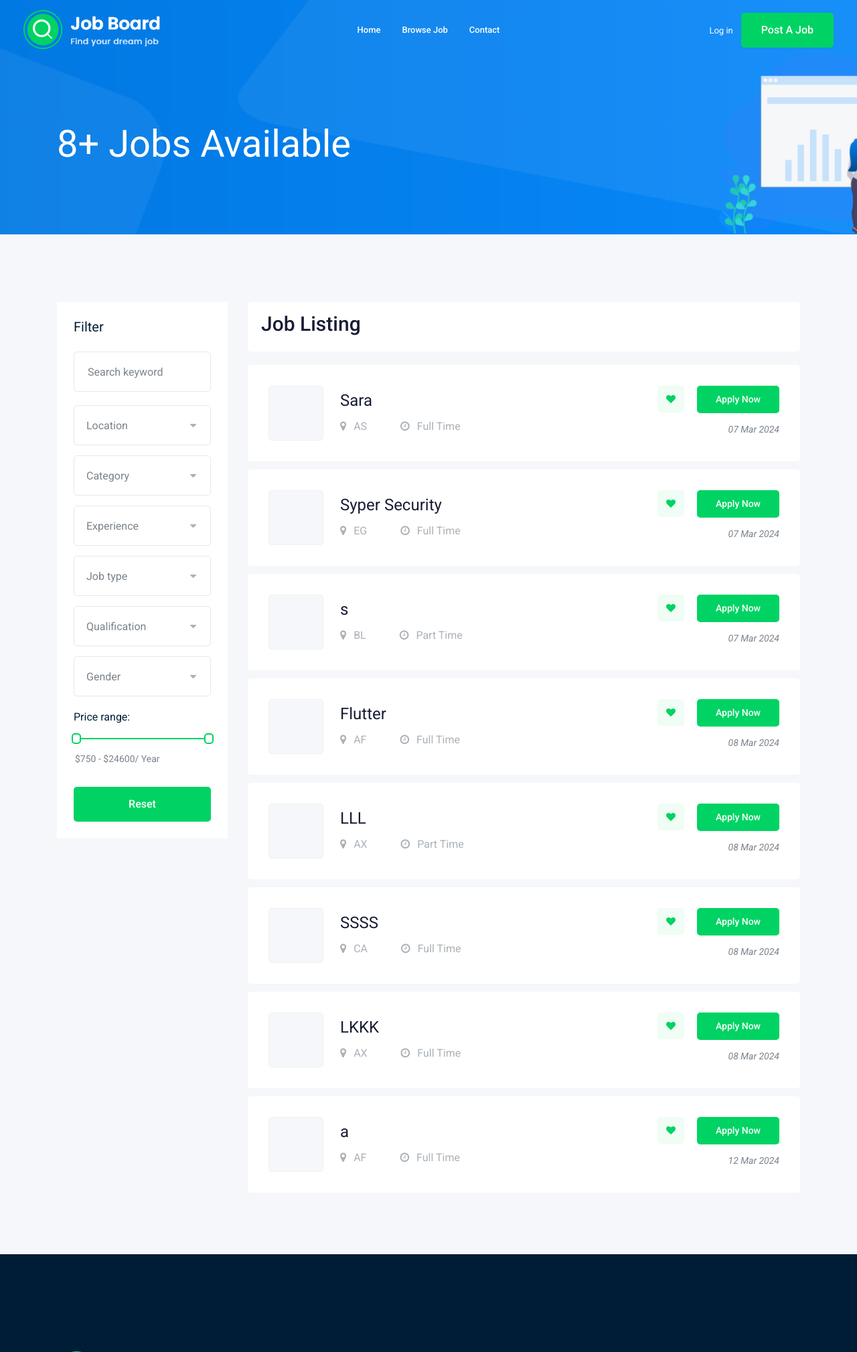
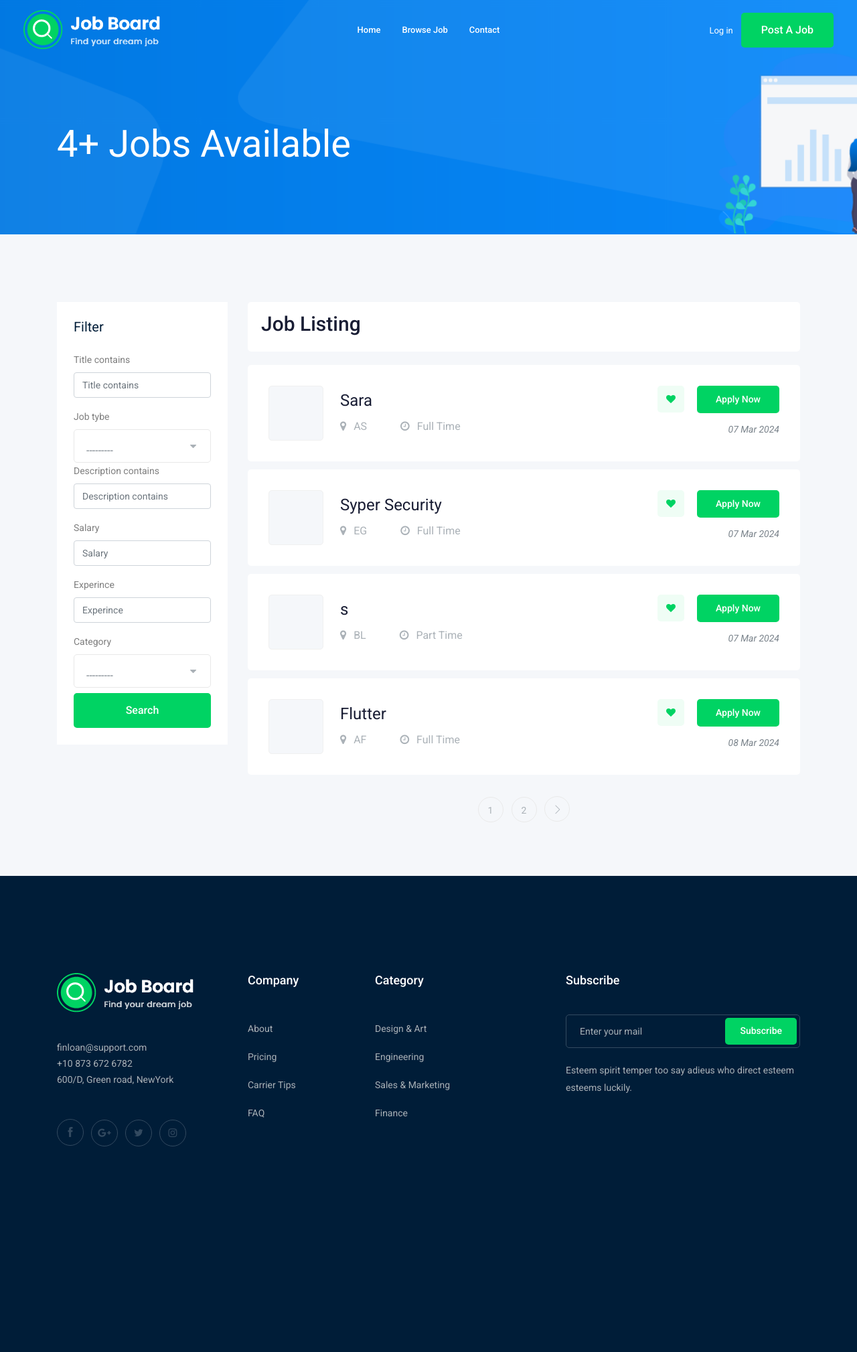
Before and after one commit to YahyaAhmed20/Job_Board_w, a Django app: page /jobs/ in a window 1280 px wide. Shown: the top 2019 px of the page at 67% size. After the commit the page ends 1712 px from the top, so only its background shows below. Run offline with Django 5.2, Linux system fonts and the light colour scheme; data comes from the database, SQL or seed files in the repository; both versions use the stored data as it was after the commit; some libraries are stand-ins or nearby versions.

Commit message:
First added Category class and make a filters in job_list

```diff
--- a/job/admin.py
+++ b/job/admin.py
@@ -1,5 +1,6 @@
 from django.contrib import admin
-from .models import Job,Apply
+from .models import Job,Apply,Category
 # Register your models here.
 admin.site.register(Job)
 admin.site.register(Apply)
+admin.site.register(Category)
--- /dev/null
+++ b/job/filters.py
@@ -0,0 +1,10 @@
+import django_filters
+from .models import Job
+class JobFilter(django_filters.FilterSet):
+    title=django_filters.CharFilter(lookup_expr='icontains')
+    description=django_filters.CharFilter(lookup_expr='icontains')
+    class Meta:
+        model = Job
+        fields = '__all__'
+
+        exclude=['owner','image','Vacancy','slug','published_at','country']
--- a/job/models.py
+++ b/job/models.py
@@ -25,8 +25,11 @@ class Job(models.Model):
     description=models.TextField(max_length=10000)
     published_at=models.DateTimeField(auto_now=True)
     Vacancy=models.IntegerField(default=1)
+
     salary=models.IntegerField(default=0)
     experince=models.IntegerField(default=1)
+    #category
+    category = models.ForeignKey('Category',on_delete=models.CASCADE)
     image=models.ImageField(upload_to=image_upload)
     slug=models.SlugField(blank=True,null=True)
 
@@ -37,6 +40,12 @@ class Job(models.Model):
     def __str__(self):
         return self.title
 # متنساش لما user يبقه عامل signin ميظهرلوش غير apply
+class Category(models.Model):
+    name=models.CharField(max_length=25)
+
+    def __str__(self):
+        return self.name
+
 
 # متنساش الترجمه
 class Apply(models.Model):
--- a/job/templates/job/job_list.html
+++ b/job/templates/job/job_list.html
@@ -1,5 +1,6 @@
 {% extends 'base.html' %}
     <!-- bradcam_area  -->
+    {% load bootstrap4 %}
 
     {% block body %}
 
@@ -47,79 +48,14 @@
                     <div class="job_filter white-bg">
                         <div class="form_inner white-bg">
                             <h3>Filter</h3>
-                            <form action="#">
-                                <div class="row">
-                                    <div class="col-lg-12">
-                                        <div class="single_field">
-                                            <input type="text" placeholder="Search keyword">
-                                        </div>
-                                    </div>
-                                    <div class="col-lg-12">
-                                        <div class="single_field">
-                                            <select class="wide">
-                                                <option data-display="Location">Location</option>
-                                                <option value="1">Rangpur</option>
-                                                <option value="2">Dhaka </option>
-                                            </select>
-                                        </div>
-                                    </div>
-                                    <div class="col-lg-12">
-                                        <div class="single_field">
-                                            <select class="wide">
-                                                <option data-display="Category">Category</option>
-                                                <option value="1">Category 1</option>
-                                                <option value="2">Category 2 </option>
-                                            </select>
-                                        </div>
-                                    </div>
-                                    <div class="col-lg-12">
-                                        <div class="single_field">
-                                            <select class="wide">
-                                                <option data-display="Experience">Experience</option>
-                                                <option value="1">Experience 1</option>
-                                                <option value="2">Experience 2 </option>
-                                            </select>
-                                        </div>
-                                    </div>
-                                    <div class="col-lg-12">
-                                        <div class="single_field">
-                                            <select class="wide">
-                                                <option data-display="Job type">Job type</option>
-                                                <option value="1">full time 1</option>
-                                                <option value="2">part time 2 </option>
-                                            </select>
-                                        </div>
-                                    </div>
-                                    <div class="col-lg-12">
-                                        <div class="single_field">
-                                            <select class="wide">
-                                                <option data-display="Qualification">Qualification</option>
-                                                <option value="1">Qualification 1</option>
-                                                <option value="2">Qualification 2</option>
-                                            </select>
-                                        </div>
-                                    </div>
-                                    <div class="col-lg-12">
-                                        <div class="single_field">
-                                            <select class="wide">
-                                                <option data-display="Gender">Gender</option>
-                                                <option value="1">male</option>
-                                                <option value="2">female</option>
-                                            </select>
-                                        </div>
-                                    </div>
-                                </div>
+                            <form method="GET">
+                                {% bootstrap_form myfilter.form %}
+
+                                <input type ="submit" value="Search" class="boxed-btn3 w-100 mt-2">
+
                             </form>
                         </div>
-                        <div class="range_wrap">
-                            <label for="amount">Price range:</label>
-                            <div id="slider-range"></div>
-                            <p>
-                                <input type="text" id="amount" readonly style="border:0; color:#7A838B; font-size: 14px; font-weight:400;">
-                            </p>
-                        </div>
                         <div class="reset_btn">
-                            <button  class="boxed-btn3 w-100" type="submit">Reset</button>
                         </div>
                     </div>
                 </div>
--- a/job/views.py
+++ b/job/views.py
@@ -1,4 +1,5 @@
 from audioop import reverse
+from .filters import JobFilter
 from django.core.paginator import Paginator
 from django.shortcuts import redirect, render
 from .models import Job
@@ -12,10 +13,12 @@ from django.contrib.auth.decorators import login_required
 
 def jop_list(request):
     job_list=Job.objects.all()
-    paginator = Paginator( job_list, 10)
+    myfilter=JobFilter(request.GET,queryset=job_list)
+    job_list=myfilter.qs
+    paginator = Paginator( job_list, 4)
     page_number = request.GET.get('page')
     job_list = paginator.get_page(page_number)
-    context={'job_list':job_list}
+    context={'job_list':job_list,'myfilter':myfilter}
     return render(request,'job/job_list.html',context)
 
 def job_detail(request, slug):
--- a/project/settings.py
+++ b/project/settings.py
@@ -40,6 +40,8 @@ INSTALLED_APPS = [
     'django.contrib.messages',
     'django.contrib.staticfiles',
     "bootstrap4",
+    'django_filters',
+
 
     # My App
     'job',
```
Also changed, not shown: db.sqlite3, job/migrations/0007_category.py (added), job/migrations/0008_job_category.py (added).
